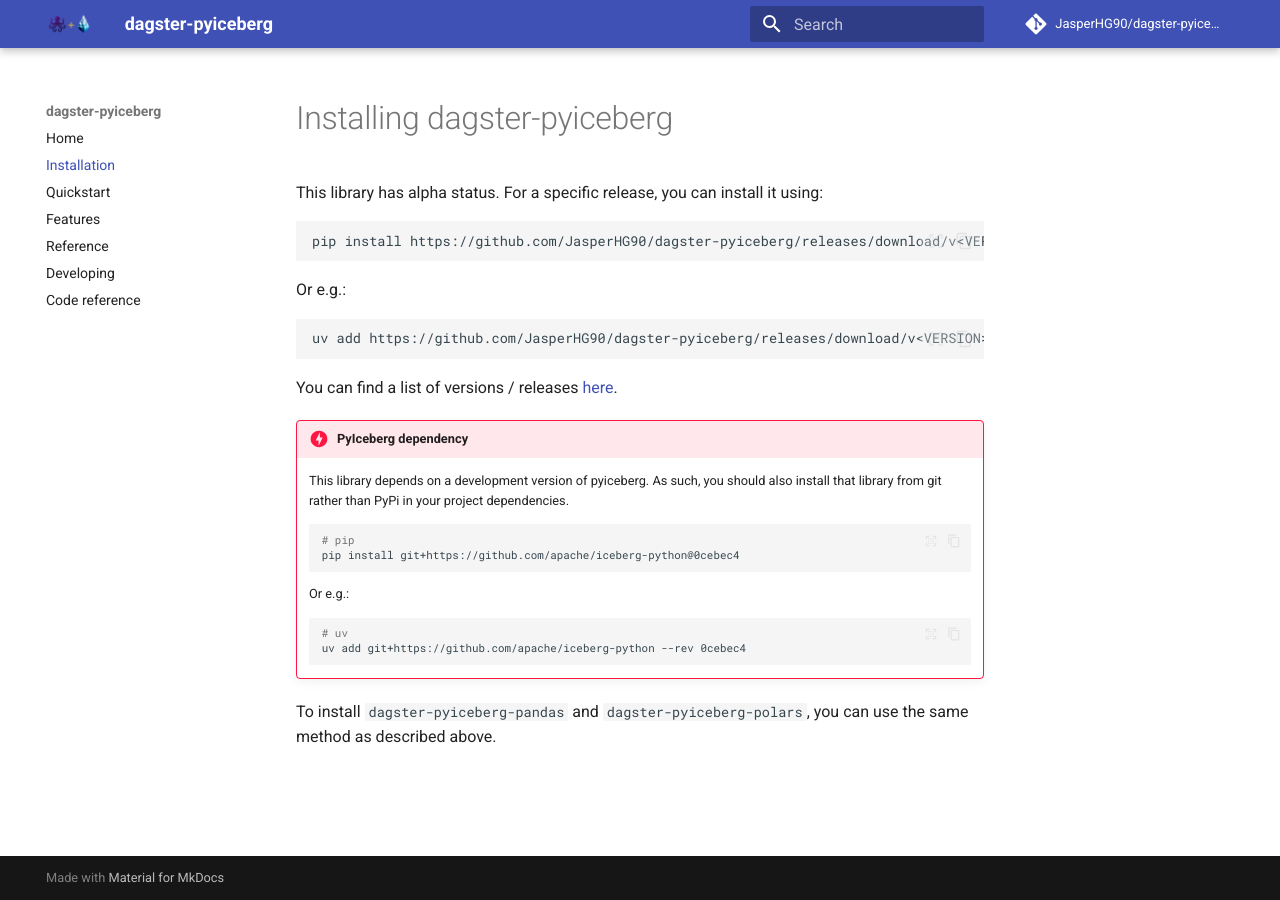
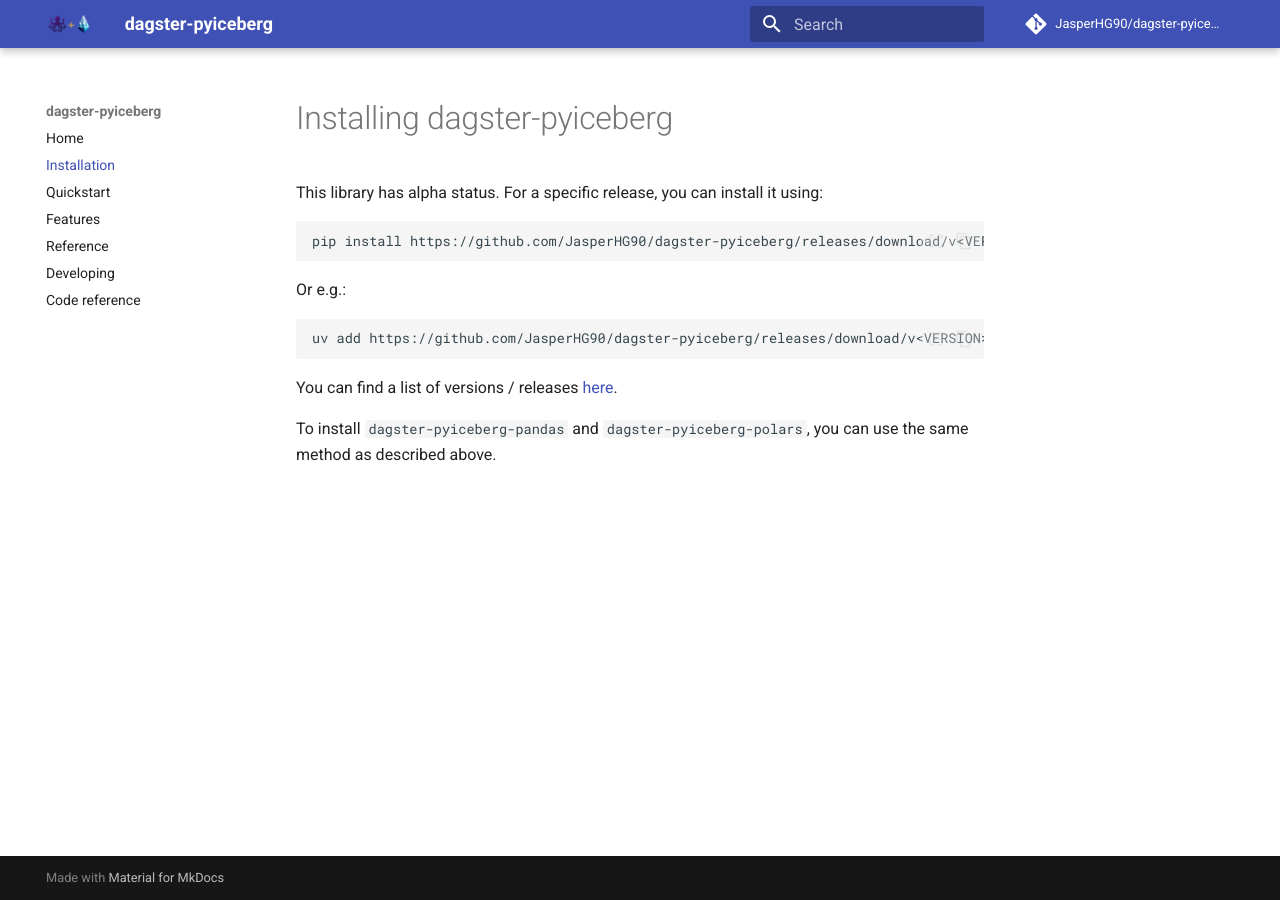
Before and after one commit to JasperHG90/dagster-pyiceberg, an MkDocs documentation site: the page built from docs/installation.md, in a window 1280 px wide. Built offline with MkDocs 1.6.1 and Material for MkDocs 9.7.7, drawn with Linux system fonts in a browser that asks for light colours; comment, search, counter and statistics services are not loaded.

Commit message:
docs: remove info about installing from git

````diff
--- a/docs/installation.md
+++ b/docs/installation.md
@@ -14,21 +14,4 @@
 
 You can find a list of versions / releases [here](https://github.com/JasperHG90/dagster-pyiceberg/releases).
 
-!!! danger "PyIceberg dependency"
-
-    This library depends on a development version of pyiceberg. As such, you should also install that library
-    from git rather than PyPi in your project dependencies.
-
-    ```shell
-    # pip
-    pip install git+https://github.com/apache/iceberg-python@0cebec4
-    ```
-
-    Or e.g.:
-
-    ```shell
-    # uv
-    uv add git+https://github.com/apache/iceberg-python --rev 0cebec4
-    ```
-
 To install `dagster-pyiceberg-pandas` and `dagster-pyiceberg-polars`, you can use the same method as described above.
````
